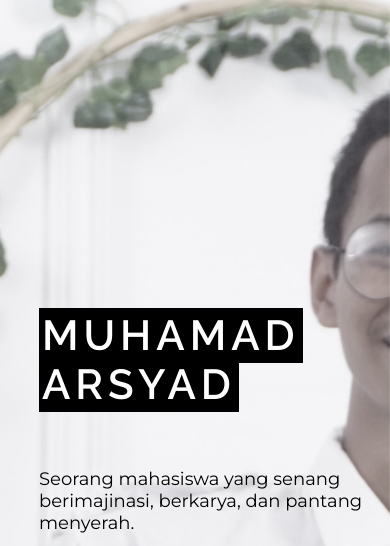
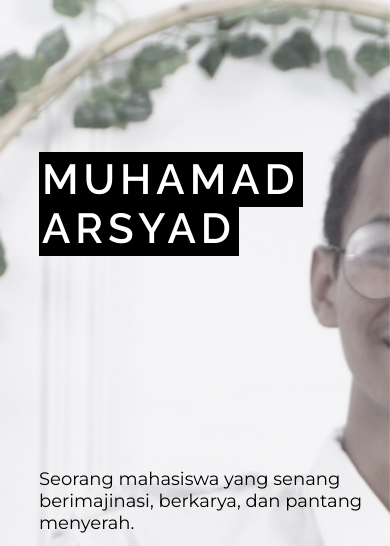
Before and after one commit to arsyadbruh/arsyadbruh.github.io, a plain HTML site: page index.html in a window 390 px wide. Shown: the top 546 px of the page. Drawn offline with Linux system fonts and the light colour scheme.

Commit message:
update media query for landscape

```diff
--- a/style.css
+++ b/style.css
@@ -100,3 +100,9 @@ body{
     height: 100%;
     width: 100%;
 }
+
+@media only screen and (max-width: 600px){
+    .header .container .tittle{
+        top: 20%;
+    }
+}
```
